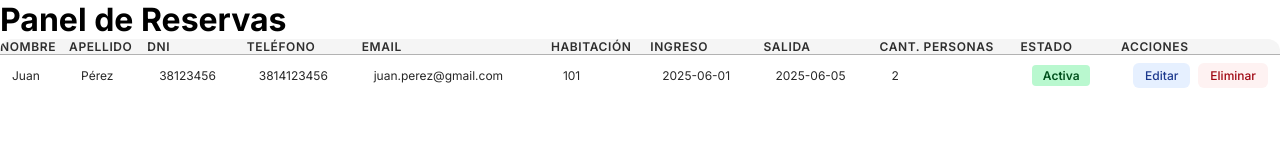
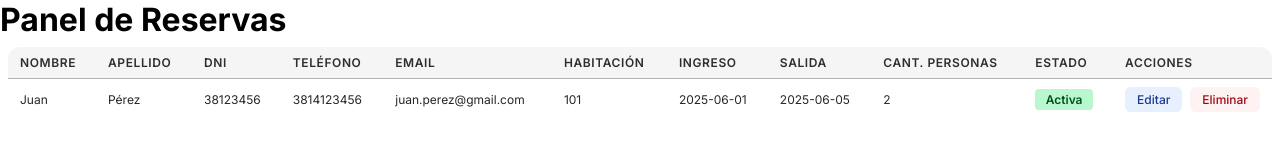
Before and after one commit to LucasIbanez13/Trabajo-Practico-Hotel, a website: page frontend/index.html in a window 1280 px wide. Drawn offline with Linux system fonts and the light colour scheme.

Commit message:
cambios estilos menores

```diff
--- a/frontend/css/style.css
+++ b/frontend/css/style.css
@@ -3,6 +3,13 @@
     padding: 0;
     box-sizing: border-box;
     font-family: 'Inter', sans-serif;
+}
+
+#panel {
+    display: flex;
+    flex-direction: column;
+    width: 100%;
+    padding: 0.5rem;
 }
 
 .table-container {
@@ -19,9 +26,10 @@
     width: 100%;
 }
 
-.reservas-table__head, .reservas-table__row {
+.reservas-table__heading,
+.reservas-table__cell {
     border-right: 1px solid var(--border);
-    padding: 0.75rem 1rem;
+    padding: 0.5rem 0.75rem;
     text-align: left;
 }
 
@@ -64,7 +72,6 @@
     font-size: 0.75rem;
     color: oklch(27.4% 0 0);
     border-bottom: 1px solid var(--border);
-    padding: 0.5rem 0.75rem;
 }
 
 /* ── Estado badge ── */
```
